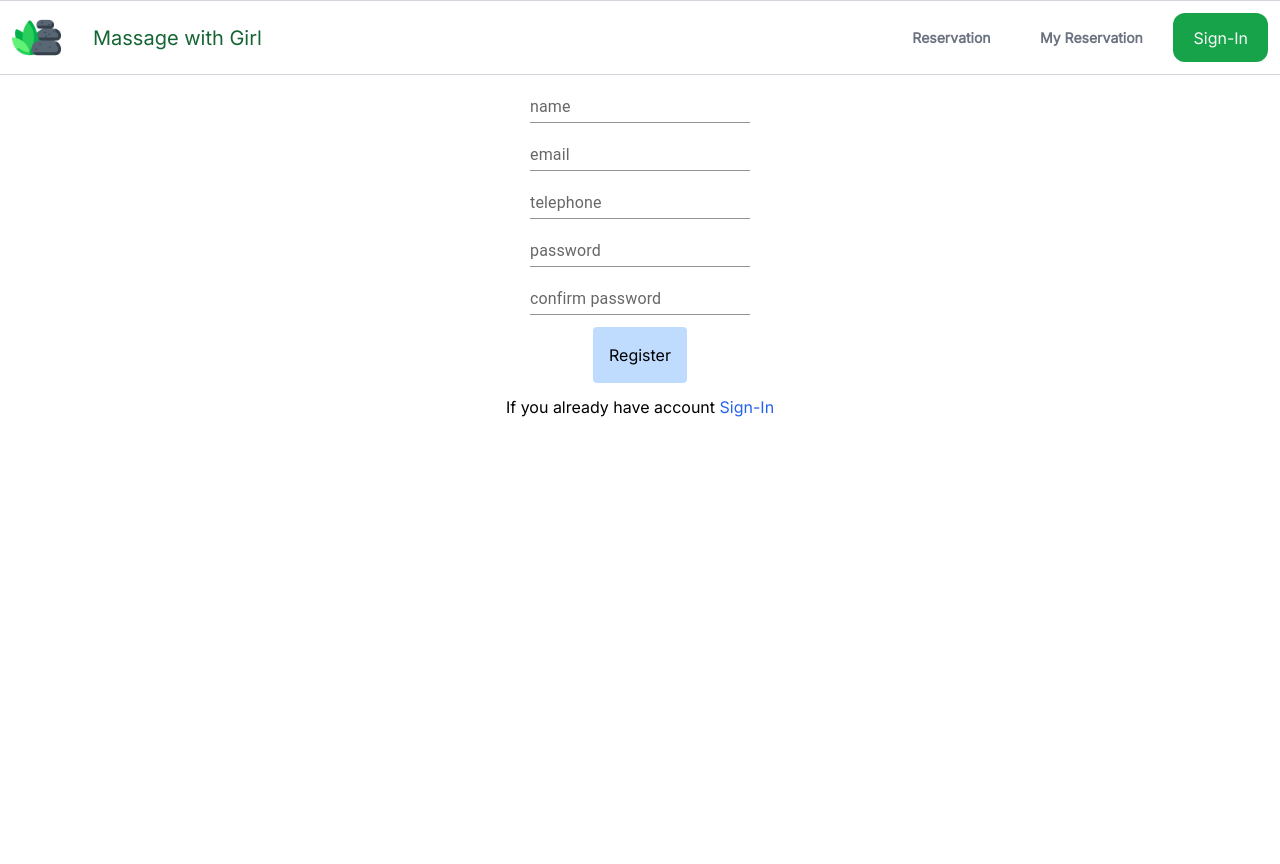
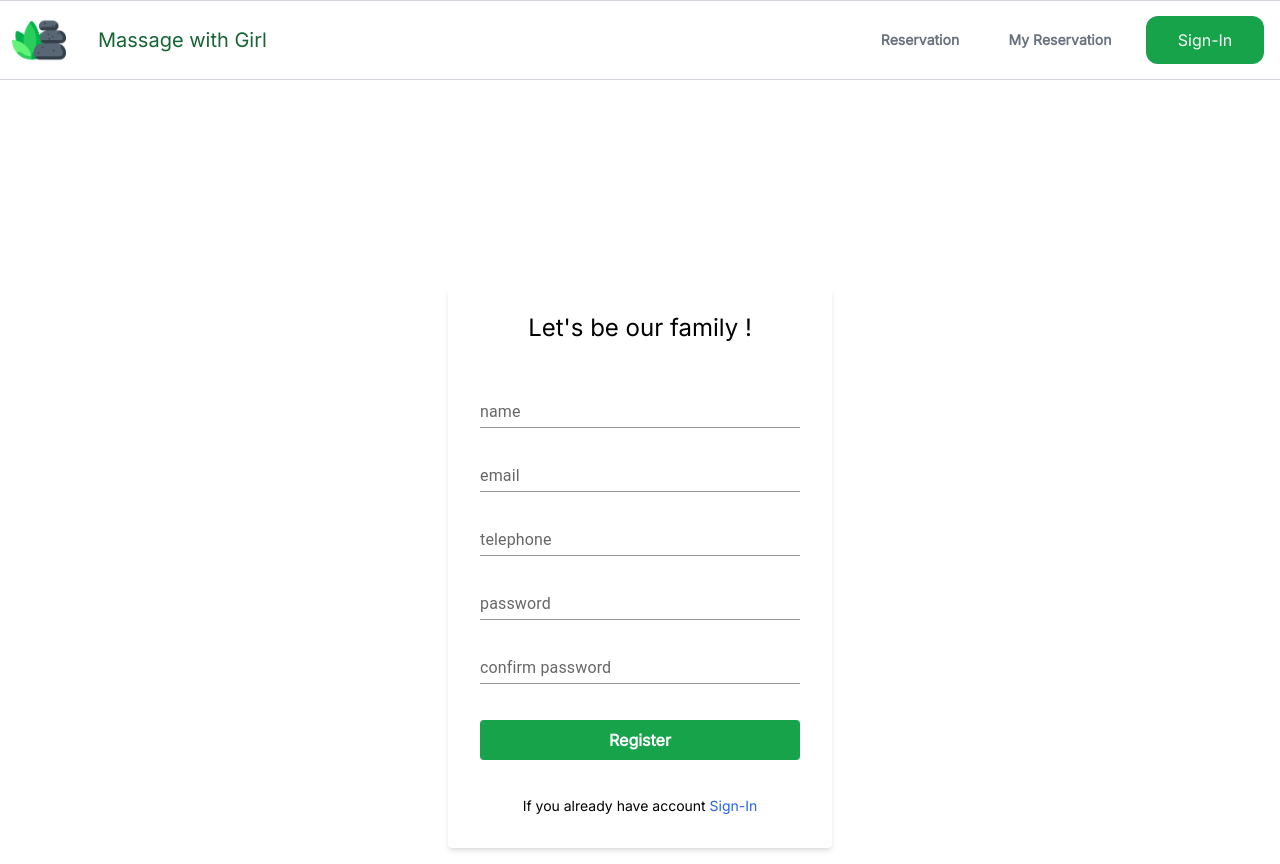
Before and after one commit to 2110503TACEDT66/swdevprac2-project-get-a-good-rest-api, a Next.js app: page /auth/signUp in a window 1280 px wide. Before the commit the page ends 800 px from the top, so only its background shows below. Built offline with nearby package versions, Linux system fonts and the light colour scheme; no server answers.

Commit message:
Add form styling

```diff
--- a/src/app/auth/signIn/page.tsx
+++ b/src/app/auth/signIn/page.tsx
@@ -23,13 +23,15 @@ export default function SignInPage() {
     }
 
     return (
-        <div className="flex flex-col items-center mt-20">
-                <TextField id="Username" label="Username" variant="standard" type="email" onChange={(e) => (setUsername(e.target.value))}/>
-                <TextField id="Password" label="Password" variant="standard" type="password"
-                onChange={(e) => (setPassword(e.target.value))}/>
-            {/* <p>{username + " " + password}</p> */}
-                <button className="p-4 bg-gray-200 mt-5" onClick={() => onSubmit()}>Sign-In</button>
-            <h2 className="mt-5">Don't have an account? <Link href={"/auth/signUp"} className="text-blue-600">Sign-Up</Link></h2>
+        <div className="flex flex-col items-center justify-center mt-80">
+            <div className="bg-white shadow-md rounded px-8 pt-6 pb-8 mb-4 flex flex-col w-96 gap-4">
+                <h1 className="text-2xl text-center mb-5">Welcome !</h1>
+                    <TextField id="Username" label="Username" variant="standard" type="email" onChange={(e) => (setUsername(e.target.value))} className="border border-gray-300 rounded-md w-full focus:outline-none focus:border-green-500"/>
+                    <TextField id="Password" label="Password" variant="standard" type="password" className="border border-gray-300 rounded-md w-full focus:outline-none focus:border-green-500"
+                    onChange={(e) => (setPassword(e.target.value))}/>
+                <button className="bg-green-600 hover:bg-green-800 text-white font-bold py-2 px-4 rounded focus:outline-none focus:shadow-outline mt-5" onClick={() => onSubmit()}>Sign-In</button>
+                <h2 className="mt-5 text-sm text-center">Don't have an account? <Link href={"/auth/signUp"} className="text-blue-600">Sign-Up</Link></h2>
+            </div>
         </div>
     )
 }
--- a/src/app/auth/signUp/page.tsx
+++ b/src/app/auth/signUp/page.tsx
@@ -35,14 +35,18 @@ export default function Page() {
     }
 
     return (
-        <div className="flex flex-col items-center m-[30px]">
-            <TextField id="name" label="name" variant="standard" onChange={(e) => setName(e.target.value)}/>
-            <TextField id="email" label="email" variant="standard" type="email" onChange={(e) => setEmail(e.target.value)}/>
-            <TextField id="telephone" label="telephone" variant="standard" type="tel" onChange={(e) => setTelephone(e.target.value)}/>
-            <TextField id="password" label="password" variant="standard" type="password" onChange={(e) => setPassword(e.target.value)}/>
-            <TextField id="passwordConfirm" label="confirm password" variant="standard" type="password" onChange={(e) => setPasswordConfirm(e.target.value)}/>
-            <button onClick={() => onSubmit()} className="p-4 bg-blue-200 m-3 rounded">Register</button>
-            <h2>If you already have account <Link href={"/auth/signIn"} className="text-blue-600">Sign-In</Link></h2>
+        <div className="flex flex-col items-center justify-center mt-72">
+            <div className="bg-white shadow-md rounded px-8 pt-6 pb-8 mb-4 flex flex-col w-96 gap-4">
+                <h1 className="text-2xl text-center mb-5">Let's be our family !</h1>
+                <TextField id="name" label="name" variant="standard"  onChange={(e) => setName(e.target.value)} className="border border-gray-300 rounded-md w-full focus:outline-none focus:border-green-500"/>
+                <TextField id="email" label="email" variant="standard" type="email" onChange={(e) => setEmail(e.target.value)} className="border border-gray-300 rounded-md w-full focus:outline-none focus:border-green-500"/>
+                <TextField id="telephone" label="telephone" variant="standard" type="tel" onChange={(e) => setTelephone(e.target.value)} className="border border-gray-300 rounded-md w-full focus:outline-none focus:border-green-500"/>
+                <TextField id="password" label="password" variant="standard" type="password" onChange={(e) => setPassword(e.target.value)} className="border border-gray-300 rounded-md w-full focus:outline-none focus:border-green-500"/>
+                <TextField id="passwordConfirm" label="confirm password" variant="standard" type="password" onChange={(e) => setPasswordConfirm(e.target.value)} className="border border-gray-300 rounded-md w-full focus:outline-none focus:border-green-500"/>
+                <button onClick={() => onSubmit()} className="bg-green-600 hover:bg-green-800 text-white font-bold py-2 px-4 rounded focus:outline-none focus:shadow-outline mt-5">Register</button>
+                <h2  className="mt-5 text-sm text-center">If you already have account <Link href={"/auth/signIn"} className="text-blue-600">Sign-In</Link></h2>
+            </div>
+
         </div>
     )
 }
--- a/src/components/TopMenu.tsx
+++ b/src/components/TopMenu.tsx
@@ -9,7 +9,7 @@ export default async function TopMenu() {
     const session = await getServerSession(authOptions);
 
     return (
-        <div className="h-[75px] bg-white fixed top-0 left-0 right-0 z-30 border-t border-b border-gray-300 flex flex-row justify-between">
+        <div className="h-[80px] bg-white fixed top-0 left-0 right-0 z-30 border-t border-b border-gray-300 flex flex-row justify-between">
                 <Link href='/' className='flex justify-center items-center m-3'>
                     <Image src={'/img/logo1.png'} className="h-[100%] w-auto"
                         alt='logo' width={0} height={0} sizes='100vh' />
@@ -24,10 +24,13 @@ export default async function TopMenu() {
                     <div className='flex'>
                     <TopMenuItem title='Reservation' pageRef='/reservation'/>
                     <TopMenuItem title='My Reservation' pageRef='/myreservation'/>
-                    {
-                        session ? <Link href='/api/auth/signout' className='flex justify-center items-center m-3 bg-green-600 text-stone-50 px-5 py-2 rounded-xl no-underline'><p>Sign-Out</p></Link>
-                            : <Link href='/api/auth/signin' className='flex justify-center items-center m-3 bg-green-600 text-stone-50 px-5 py-2 rounded-xl no-underline'><p>Sign-In</p></Link>
-                    }
+                    <div className='w-[150px] flex justify-center items-center'>
+                       {
+                        session ? <Link href='/api/auth/signout' className='flex justify-center items-center m-3 bg-green-600 text-stone-50 px-8 py-3 rounded-xl no-underline'><p>Sign-Out</p></Link>
+                            : <Link href='/api/auth/signin' className='flex justify-center items-center m-3 bg-green-600 text-stone-50 px-8 py-3 rounded-xl no-underline'><p>Sign-In</p></Link>
+                        }
+                    </div>
+
                     </div>
 
 
```
